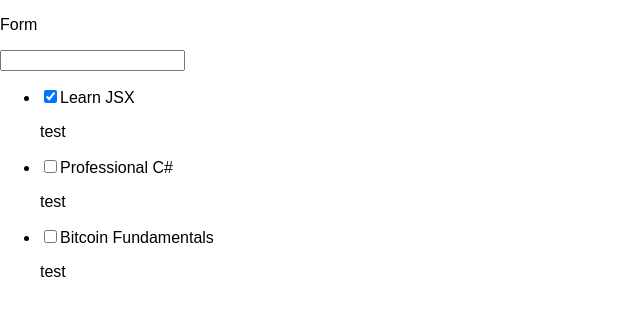
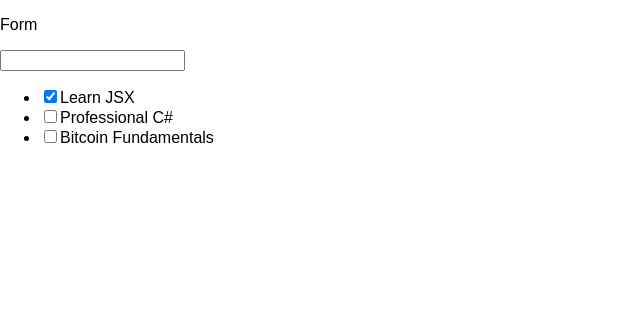
Before and after one commit to zdenotirc/demo-app, a React (Create React App) app: page / in a window 1280 px wide. Shown: the top 316 px of the page, without its empty margins (0-640 px from the left). Built offline with nearby package versions, Linux system fonts and the light colour scheme; the HTML template or start-up script is replaced by a standard one.

Commit message:
delete test

```diff
--- a/src/components/todo/TodoItem.tsx
+++ b/src/components/todo/TodoItem.tsx
@@ -7,11 +7,8 @@ interface TodoItem {
 }
 
 export const TodoItem = (props: TodoItem) => (
-    <div>
-        <li>
-            <input type="checkbox" defaultChecked={props.isComplete} />
-            {props.name}
-        </li>
-        <p>test</p>
-    </div>
+    <li>
+        <input type="checkbox" defaultChecked={props.isComplete} />
+        {props.name}
+    </li>
 );
```
